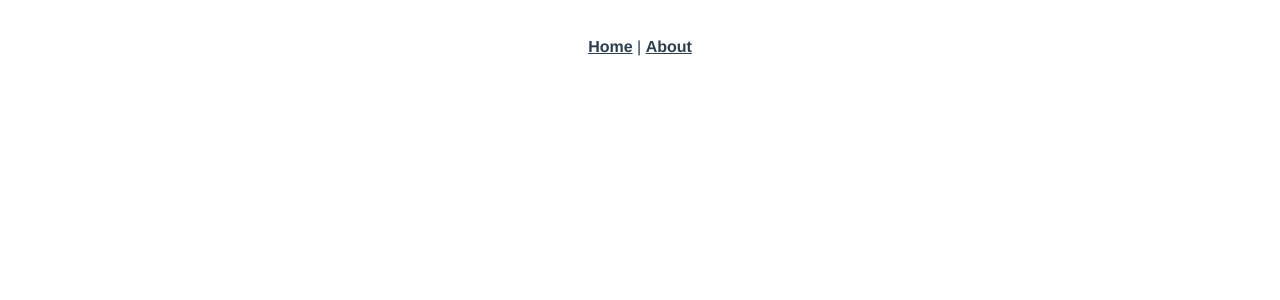
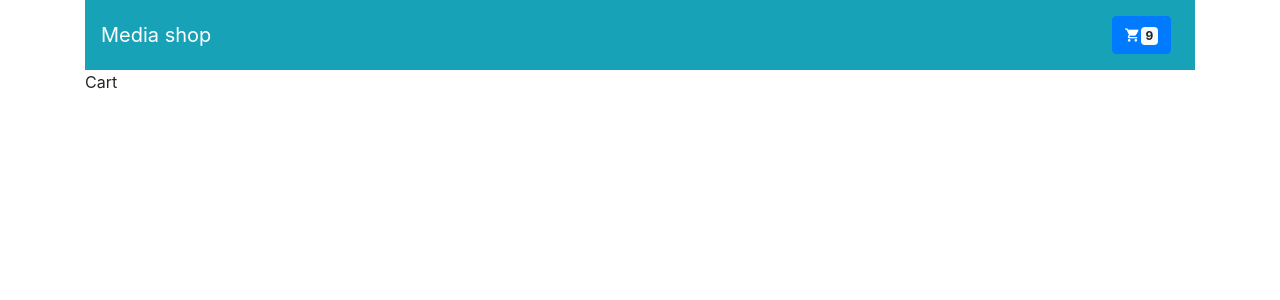
Before and after one commit to splincool/vue-shop, a Vue app: page /cart in a window 1280 px wide. Shown: the top 300 px of the page. Built offline with nearby package versions, Linux system fonts and the light colour scheme.

Commit message:
added a shop project

```diff
--- a/babel.config.js
+++ b/babel.config.js
@@ -1,5 +1,10 @@
 module.exports = {
-  presets: [
-    '@vue/app'
+  "presets": [
+    [
+      "@vue/app",
+      {
+        "useBuiltIns": "entry"
+      }
+    ]
   ]
 }
--- a/public/index.html
+++ b/public/index.html
@@ -5,6 +5,7 @@
     <meta http-equiv="X-UA-Compatible" content="IE=edge">
     <meta name="viewport" content="width=device-width,initial-scale=1.0">
     <link rel="icon" href="<%= BASE_URL %>favicon.ico">
+    <link href="https://cdn.materialdesignicons.com/4.1.95/css/materialdesignicons.min.css" rel="stylesheet">
     <title>shop</title>
   </head>
   <body>
--- a/src/App.vue
+++ b/src/App.vue
@@ -1,31 +1,32 @@
 <template>
-  <div id="app">
+  <b-container id="app">
+    <b-row>
+      <b-col>
+        <Navbar />
+      </b-col>
+    </b-row>
+    <b-row>
+      <b-col>
+        <router-view/>
+      </b-col>
+    </b-row>
+    <!-- <div id="app">
       <div id="nav">
         <router-link to="/">Home</router-link> |
         <router-link to="/about">About</router-link>
       </div>
       <router-view/>
-  </div>
+    </div> -->
+  </b-container>
 </template>
 
-<style>
-#app {
-  font-family: 'Avenir', Helvetica, Arial, sans-serif;
-  -webkit-font-smoothing: antialiased;
-  -moz-osx-font-smoothing: grayscale;
-  text-align: center;
-  color: #2c3e50;
+<script>
+import Navbar from '@/components/Navbar.vue'
+
+export default {
+  name: 'app',
+  components: {
+    Navbar
   }
-#nav {
-  padding: 30px;
 }
-
-#nav a {
-  font-weight: bold;
-  color: #2c3e50;
-}
-
-#nav a.router-link-exact-active {
-  color: #42b983;
-}
-</style>
+</script>
--- /dev/null
+++ b/src/components/MediaList.vue
@@ -0,0 +1,37 @@
+<template>
+  <div>
+    <div v-for="(item, index) in mediaData.results" :key="index"
+      style="display: flex"
+    >
+      <img :src="item.artworkUrl100" />
+      {{item.trackName}}
+      {{item.trackPrice}}
+      <!-- <video width="320" height="240" controls>
+        <source :src="item.previewUrl" type='video/mp4; codecs="avc1.42E01E, mp4a.40.2"'>
+        Your browser does not support the video tag.
+      </video> -->
+    </div>
+  </div>
+</template>
+
+<script>
+import axios from 'axios'
+export default {
+  data() {
+    return {
+      mediaData: [],
+      error: null
+    }
+  },
+  created() {
+    axios.get('https://itunes.apple.com/search?term=bond&media=movie&limit=5&country-uk')
+    .then(response => {
+      this.mediaData = response.data
+      console.log(this.mediaData)
+    })
+    .catch(e => {
+      this.error = e
+    })
+  }
+}
+</script>
--- /dev/null
+++ b/src/components/Navbar.vue
@@ -0,0 +1,35 @@
+<template>
+  <b-navbar toggleable="lg" type="dark" variant="info">
+    <b-navbar-brand>
+      <router-link to="/" class="logo-link">Media shop</router-link>
+    </b-navbar-brand>
+    <b-navbar-toggle target="nav-collapse"></b-navbar-toggle>
+    <b-collapse id="nav-collapse" is-nav>
+      <b-navbar-nav class="ml-auto">
+        <b-navbar-nav>
+          <b-nav-item href="#">
+            <b-button class="cart-btn" to="/cart" variant="primary">
+              <span class="mdi mdi-cart"></span>
+              <b-badge variant="light">9</b-badge>
+            </b-button>
+            <!-- <router-link to="/cart">
+            </router-link> -->
+          </b-nav-item>
+        </b-navbar-nav>
+      </b-navbar-nav>
+    </b-collapse>
+  </b-navbar>
+</template>
+
+<script>
+export default {
+  name: 'navbar'
+}
+</script>
+
+<style scoped>
+.logo-link {
+  color: #fff;
+  text-decoration: none;
+}
+</style>
--- a/src/main.js
+++ b/src/main.js
@@ -1,4 +1,7 @@
+import '@babel/polyfill'
+import 'mutationobserver-shim'
 import Vue from 'vue'
+import './plugins/bootstrap-vue'
 import App from './App.vue'
 import router from './router'
 import store from './store'
--- a/src/router.js
+++ b/src/router.js
@@ -1,6 +1,5 @@
 import Vue from 'vue'
 import Router from 'vue-router'
-import Home from './views/Home.vue'
 
 Vue.use(Router)
 
@@ -11,15 +10,12 @@ export default new Router({
     {
       path: '/',
       name: 'home',
-      component: Home
+      component: () => import('./views/Home.vue')
     },
     {
-      path: '/about',
-      name: 'about',
-      // route level code-splitting
-      // this generates a separate chunk (about.[hash].js) for this route
-      // which is lazy-loaded when the route is visited.
-      component: () => import(/* webpackChunkName: "about" */ './views/About.vue')
+      path: '/cart',
+      name: 'Cart',
+      component: () => import('./views/Cart.vue')
     }
   ]
 })
--- /dev/null
+++ b/src/views/Cart.vue
@@ -0,0 +1,17 @@
+<template>
+  <div class="home">
+    Cart
+  </div>
+</template>
+
+<script>
+// @ is an alias to /src
+// import HelloWorld from '@/components/HelloWorld.vue'
+
+export default {
+  name: 'cart',
+  components: {
+    // HelloWorld
+  }
+}
+</script>
--- a/src/views/Home.vue
+++ b/src/views/Home.vue
@@ -1,18 +1,14 @@
 <template>
-  <div class="home">
-    <img alt="Vue logo" src="../assets/logo.png">
-    <HelloWorld msg="Welcome to Your Vue.js App"/>
-  </div>
+  <MediaList />
 </template>
 
 <script>
-// @ is an alias to /src
-import HelloWorld from '@/components/HelloWorld.vue'
+import MediaList from '@/components/MediaList.vue'
 
 export default {
   name: 'home',
   components: {
-    HelloWorld
+    MediaList
   }
 }
 </script>
```
Also changed, not shown: package.json (+10 -0 lines), src/plugins/bootstrap-vue.js (added, +7 -0 lines), src/assets/logo.png (deleted), 1 other file (tests, documents, lock files or other folders). Lines whose indentation alone changed are shown as unchanged.
